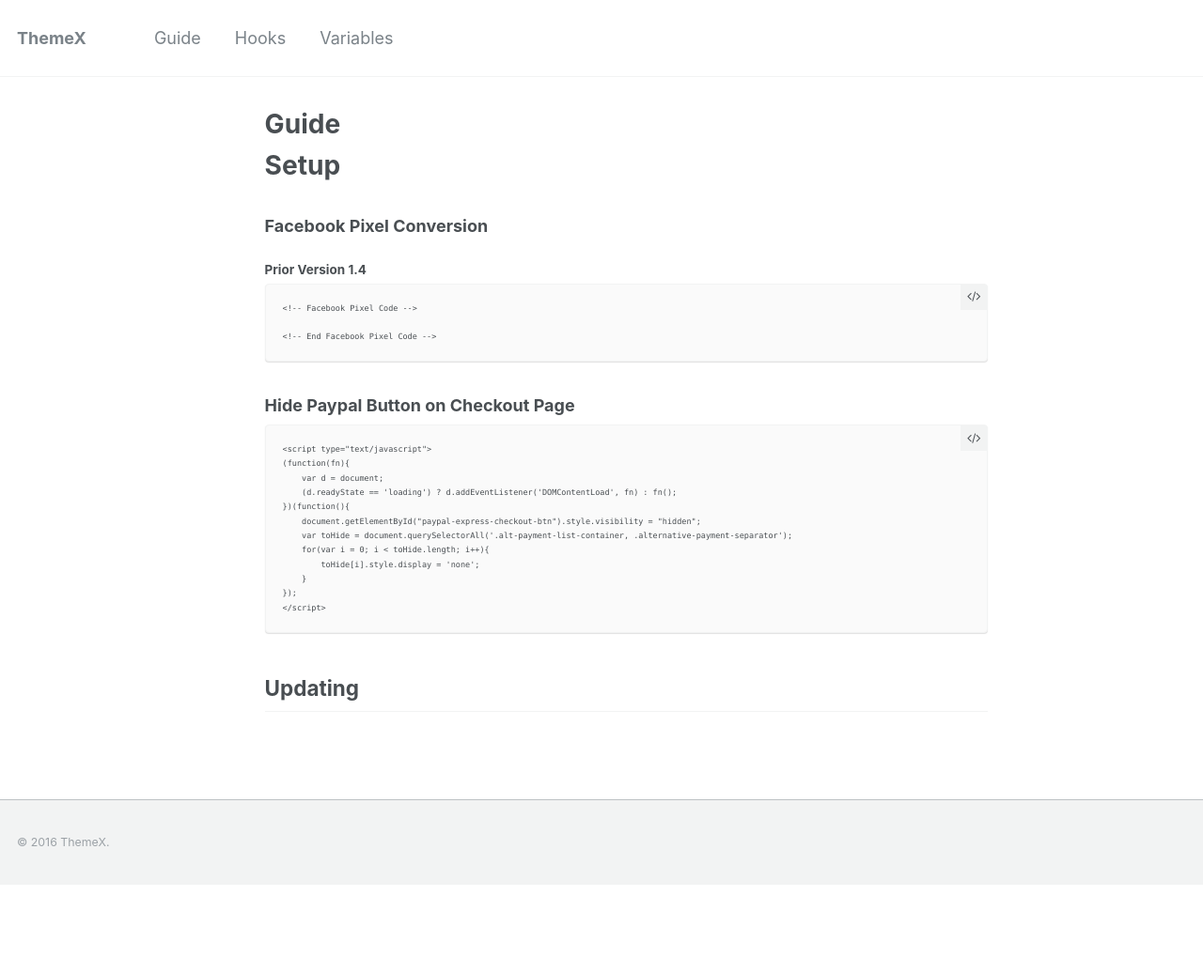
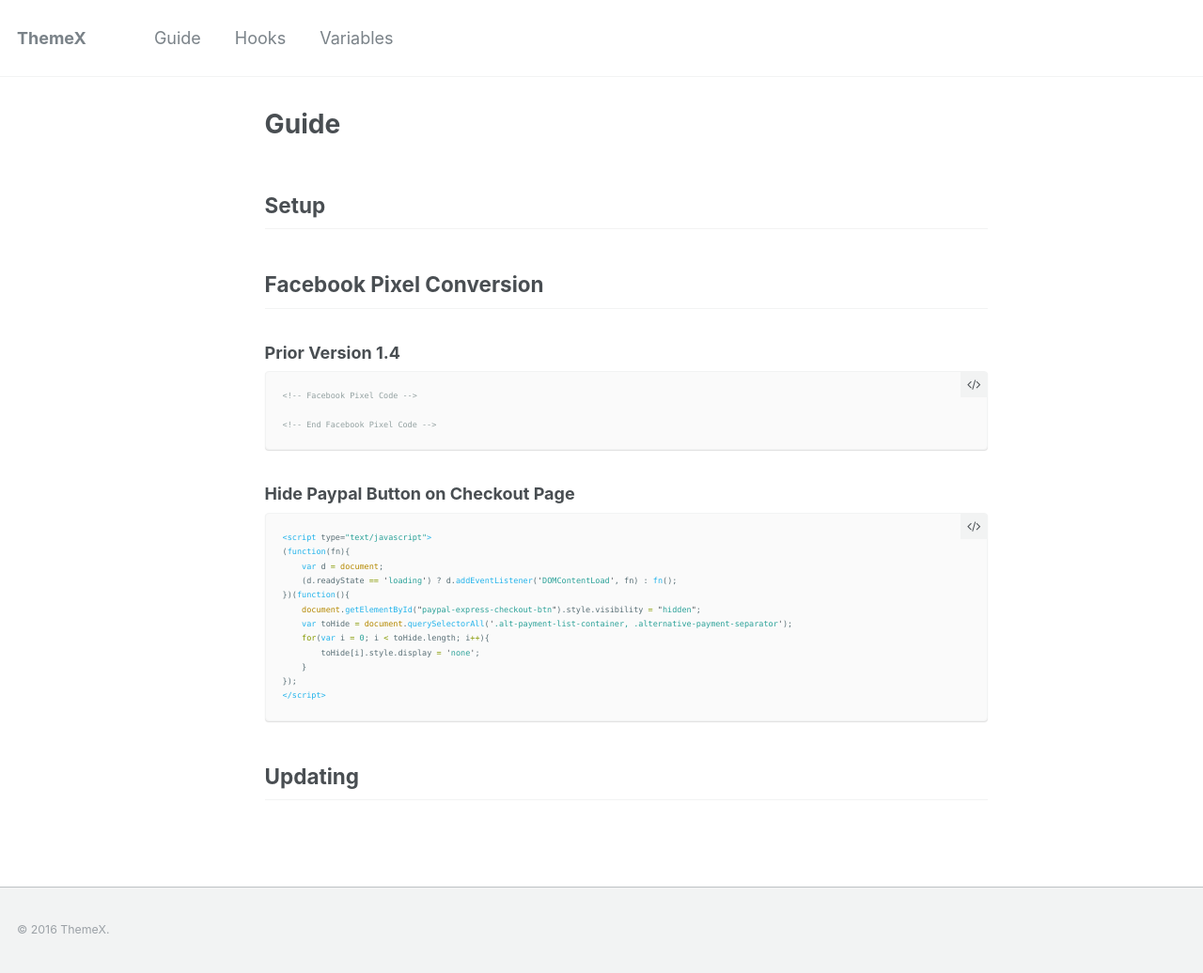
Before and after one commit to emiliobool/ThemeX, a Jekyll site: the page built from _pages/home.md, in a window 1280 px wide. Shown: the whole page at 94% size. Built offline with Jekyll 4.4.1, drawn with Linux system fonts in a browser that asks for light colours; before the commit the page ends 942 px from its top, so only the background shows below that.

Commit message:
no message

````diff
--- a/_pages/home.md
+++ b/_pages/home.md
@@ -5,14 +5,14 @@ sitemap: false
 permalink: /
 ---
 
-# Setup
+## Setup
 
 
 
-### Facebook Pixel Conversion
-#### Prior Version 1.4
+## Facebook Pixel Conversion
+### Prior Version 1.4
 
-```
+```html
 <!-- Facebook Pixel Code -->
 {% if first_time_accessed %}
 <script>
@@ -48,7 +48,7 @@ src="https://www.facebook.com/tr?id=xxxxxxxxxxx&ev=Purchase&cd[value]={{ checkou
 ```
 
 ### Hide Paypal Button on Checkout Page
-```
+```html
 <script type="text/javascript">
 (function(fn){
     var d = document;
````
